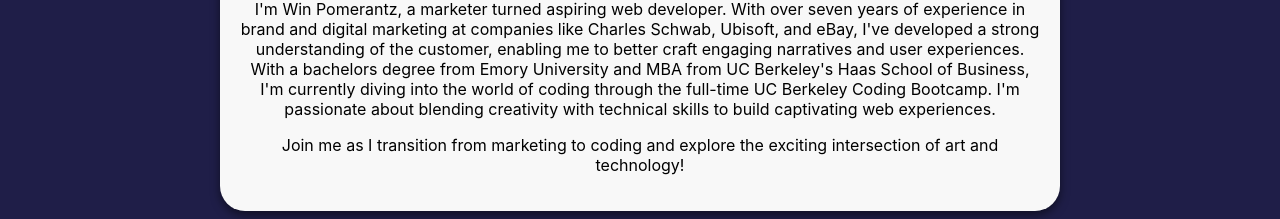
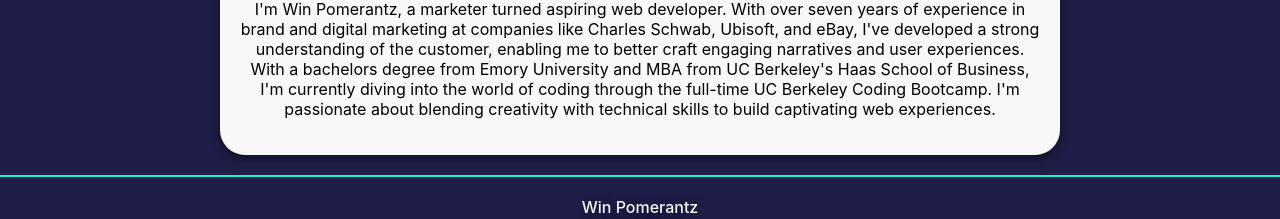
Before and after one commit to winpom/react-portfolio, a React (Create React App) app: page / in a window 1280 px wide. Shown: the part 1063-1282 px from the top of the page. Built offline with nearby package versions, Linux system fonts and the light colour scheme.

Commit message:
changing copy a little

```diff
--- a/src/Pages/About/about.js
+++ b/src/Pages/About/about.js
@@ -16,7 +16,6 @@
                 I'm currently diving into the world of coding through the full-time UC Berkeley Coding Bootcamp.
                 I'm passionate about blending creativity with technical skills to build captivating web experiences.
             </p>
-            <p className="centered"> Join me as I transition from marketing to coding and explore the exciting intersection of art and technology! </p>
         </section>
     </section>
 }
```
Also changed, not shown: public/assets/images/regal-dog.png.
